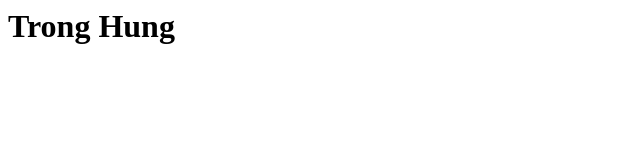
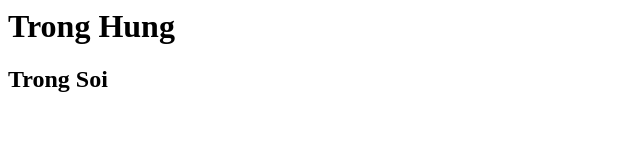
Before and after one commit to hungna244/TanPo, a plain HTML site: page index.html in a window 1280 px wide. Shown: the whole page, without its empty margins (0-640 px from the left). Drawn offline with Linux system fonts and the light colour scheme.

Commit message:
change some file

```diff
--- a/index.html
+++ b/index.html
@@ -1 +1,2 @@
 <h1>Trong Hung</h1>
+<h2>Trong Soi</h2>
```
Also changed, not shown: 1 other file.
